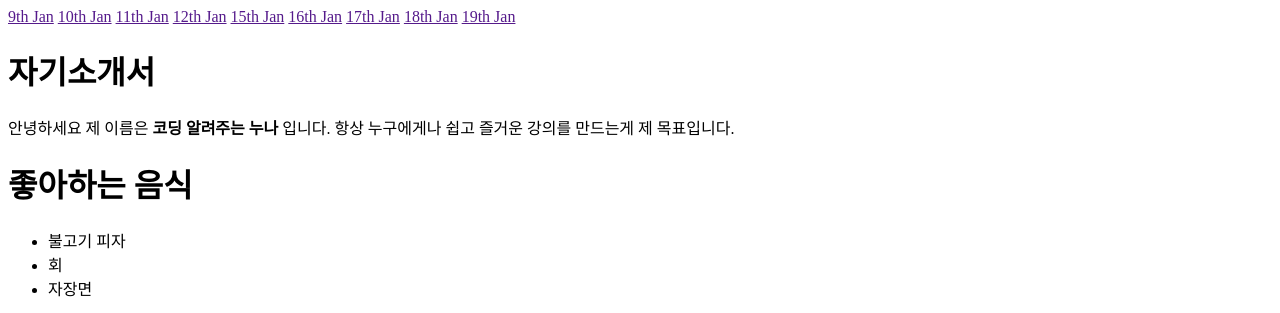
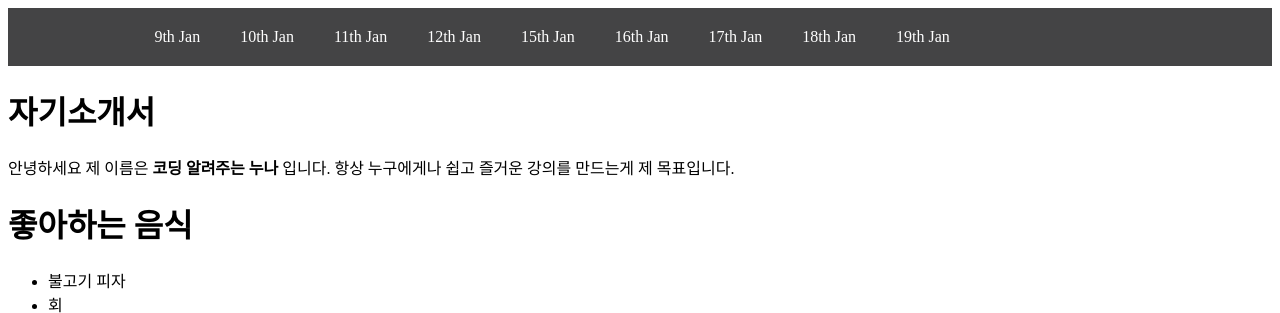
Before and after one commit to Dongjin1120/Noona-Project, a plain HTML site: page index.html in a window 1280 px wide. Shown: the top 313 px of the page. Drawn offline with Linux system fonts and the light colour scheme.

Commit message:
style change

```diff
--- a/index.html
+++ b/index.html
@@ -5,7 +5,7 @@
         <style>
             table, th, td {border: 1px solid black;}
         </style>
-        <link rel="stylesheet" href="/coding noona/style.css">
+        <link rel="stylesheet" href="style.css">
 
 
 
```
